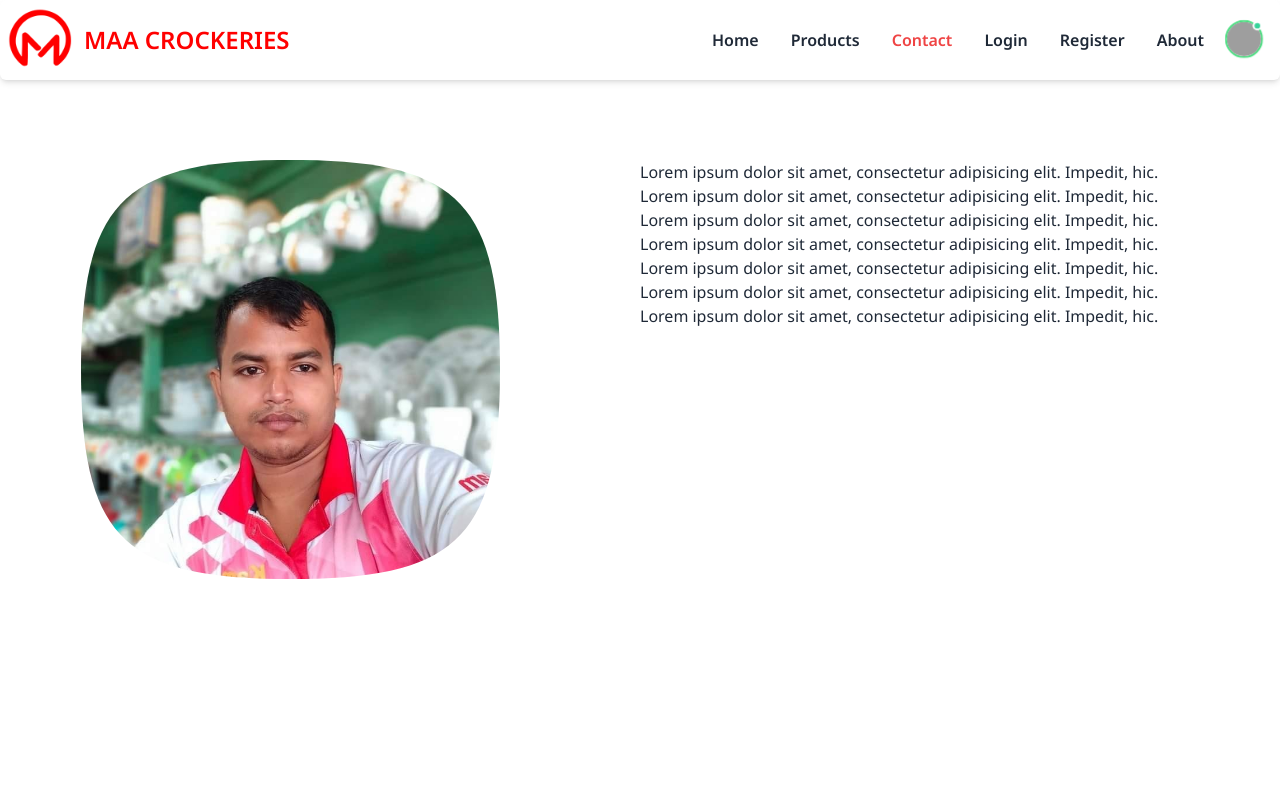
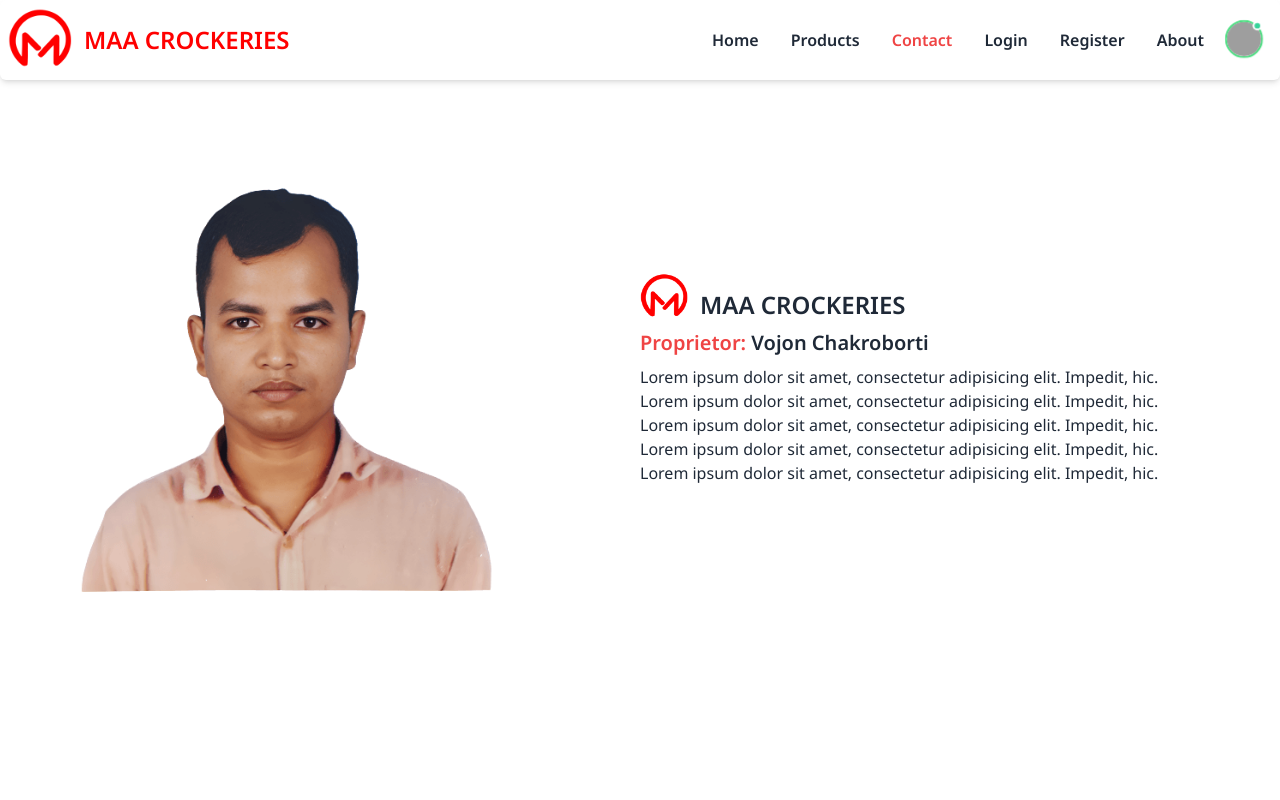
Before and after one commit to developer-shourav/MAA-CROCKERIES, a React (Vite) app: page /contact in a window 1280 px wide. Shown: the top 800 px of the page. Built offline with nearby package versions, Linux system fonts and the light colour scheme; grey boxes are pictures that could not be loaded.

Commit message:
contact section added

```diff
--- a/src/pages/Contact/Contact.jsx
+++ b/src/pages/Contact/Contact.jsx
@@ -1,23 +1,41 @@
 import React from 'react';
 import ProfileImg from '../../assets/profile.jpg'
 import ProfileImg2 from '../../assets/profile2.png'
+import Profile from '../../assets/final-profile.png'
+import Logo from "../../assets/web-logo.png";
 const Contact = () => {
     return (
         <div className='container mx-auto'>
 
-            <div className='flex mt-20 mx-20 items-start justify-start'>
+            <div className='flex mt-20 mx-20 items-center justify-start'>
+
+               {/* <div className='w-1/2'>
+               <img className="mask mask-squircle w-3/4 " src={ProfileImg} />
+               </div> */}
+
                <div className='w-1/2'>
-               <img className="mask mask-squircle w-3/4 " src={ProfileImg} />
+               <img className=" w-3/4 " src={Profile} />
                </div>
 
                <div>
+                  <div>
+                    <span className="flex items-end ">
+                        {" "}
+                        <img className="w-8 md:w-12 me-2 md:me-3" src={Logo} alt="" />{" "}
+                        <span className=" font-bold text-lg md:text-2xl">
+                        MAA CROCKERIES
+                        </span>{" "}
+                    </span>
+                  </div>
+
+                 <h3 className='font-bold text-xl my-2'><span className='text-red-500'>Proprietor: </span> Vojon Chakroborti</h3>
+
                  <p>Lorem ipsum dolor sit amet, consectetur adipisicing elit. Impedit, hic.</p>
                  <p>Lorem ipsum dolor sit amet, consectetur adipisicing elit. Impedit, hic.</p>
                  <p>Lorem ipsum dolor sit amet, consectetur adipisicing elit. Impedit, hic.</p>
                  <p>Lorem ipsum dolor sit amet, consectetur adipisicing elit. Impedit, hic.</p>
                  <p>Lorem ipsum dolor sit amet, consectetur adipisicing elit. Impedit, hic.</p>
-                 <p>Lorem ipsum dolor sit amet, consectetur adipisicing elit. Impedit, hic.</p>
-                 <p>Lorem ipsum dolor sit amet, consectetur adipisicing elit. Impedit, hic.</p>
+
                </div>
             </div>
         </div>
```
Also changed, not shown: src/assets/final-profile.png (added).
